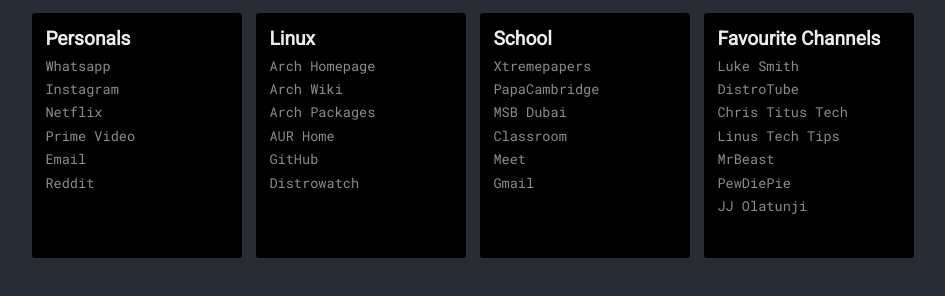
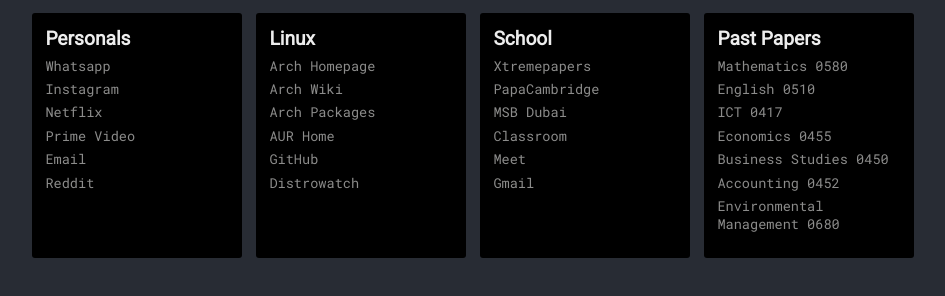
Before and after one commit to adamkagdi/website, a plain HTML site: page html/homepage.html in a window 1280 px wide. Shown: the part 352-648 px from the top of the page, without its empty margins (167-1112 px from the left). Drawn offline with Linux system fonts and the light colour scheme; no server answers.

Commit message:
Changing a directory with hyperlinks

```diff
--- a/html/homepage.html
+++ b/html/homepage.html
@@ -57,15 +57,15 @@
                 </div>
             </div>
             <div class="bookmark-set">
-            <div class="bookmark-title">Favourite Channels</div>
+            <div class="bookmark-title">Past Papers</div>
                 <div class="bookmark-inner-container">
-                    <a class="bookmark" href="https://www.youtube.com/channel/UC2eYFnH61tmytImy1mTYvhA" target="_blank">Luke Smith</a>
-                    <a class="bookmark" href="https://www.youtube.com/channel/UCVls1GmFKf6WlTraIb_IaJg" target="_blank">DistroTube</a>
-                    <a class="bookmark" href="https://www.youtube.com/channel/UCg6gPGh8HU2U01vaFCAsvmQ" target="_blank">Chris Titus Tech</a>
-                    <a class="bookmark" href="https://www.youtube.com/channel/UCXuqSBlHAE6Xw-yeJA0Tunw" target="_blank">Linus Tech Tips</a>
-                    <a class="bookmark" href="https://www.youtube.com/channel/UCX6OQ3DkcsbYNE6H8uQQuVA" target="_blank">MrBeast</a>
-                    <a class="bookmark" href="https://www.youtube.com/channel/UC-lHJZR3Gqxm24_Vd_AJ5Yw" target="_blank">PewDiePie</a>
-                    <a class="bookmark" href="https://www.youtube.com/channel/UCGmnsW623G1r-Chmo5RB4Yw" target="_blank">JJ Olatunji</a>
+                    <a class="bookmark" href="https://pastpapers.papacambridge.com/papers/caie/cambridge-upper-secondary-igcse-mathematics-0580" target="_blank">Mathematics 0580</a>
+                    <a class="bookmark" href="https://pastpapers.papacambridge.com/papers/caie/cambridge-upper-secondary-igcse-english-0510" target="_blank">English 0510</a>
+                    <a class="bookmark" href="https://pastpapers.papacambridge.com/papers/caie/cambridge-upper-secondary-igcse-ict-0417" target="_blank">ICT 0417</a>
+                    <a class="bookmark" href="https://pastpapers.papacambridge.com/papers/caie/cambridge-upper-secondary-igcse-economics-0455" target="_blank">Economics 0455</a>
+                    <a class="bookmark" href="https://pastpapers.papacambridge.com/papers/caie/cambridge-upper-secondary-igcse-business-studies-0450" target="_blank">Business Studies 0450</a>
+                    <a class="bookmark" href="https://pastpapers.papacambridge.com/papers/caie/cambridge-upper-secondary-igcse-accounting-0452" target="_blank">Accounting 0452</a>
+                    <a class="bookmark" href="https://pastpapers.papacambridge.com/papers/caie/cambridge-upper-secondary-igcse-environmental-management-0680" target="_blank">Environmental Management 0680</a>
                 </div>
             </div>
         </div>
```
